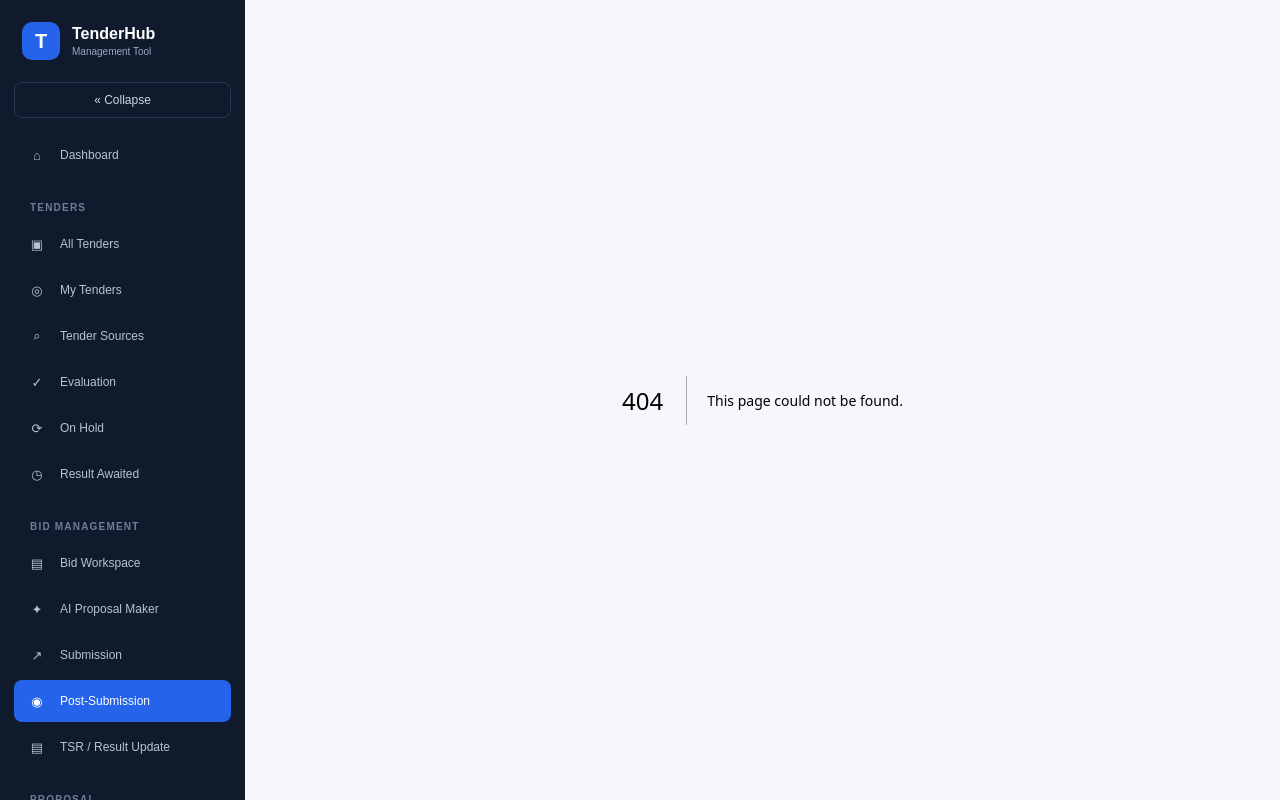
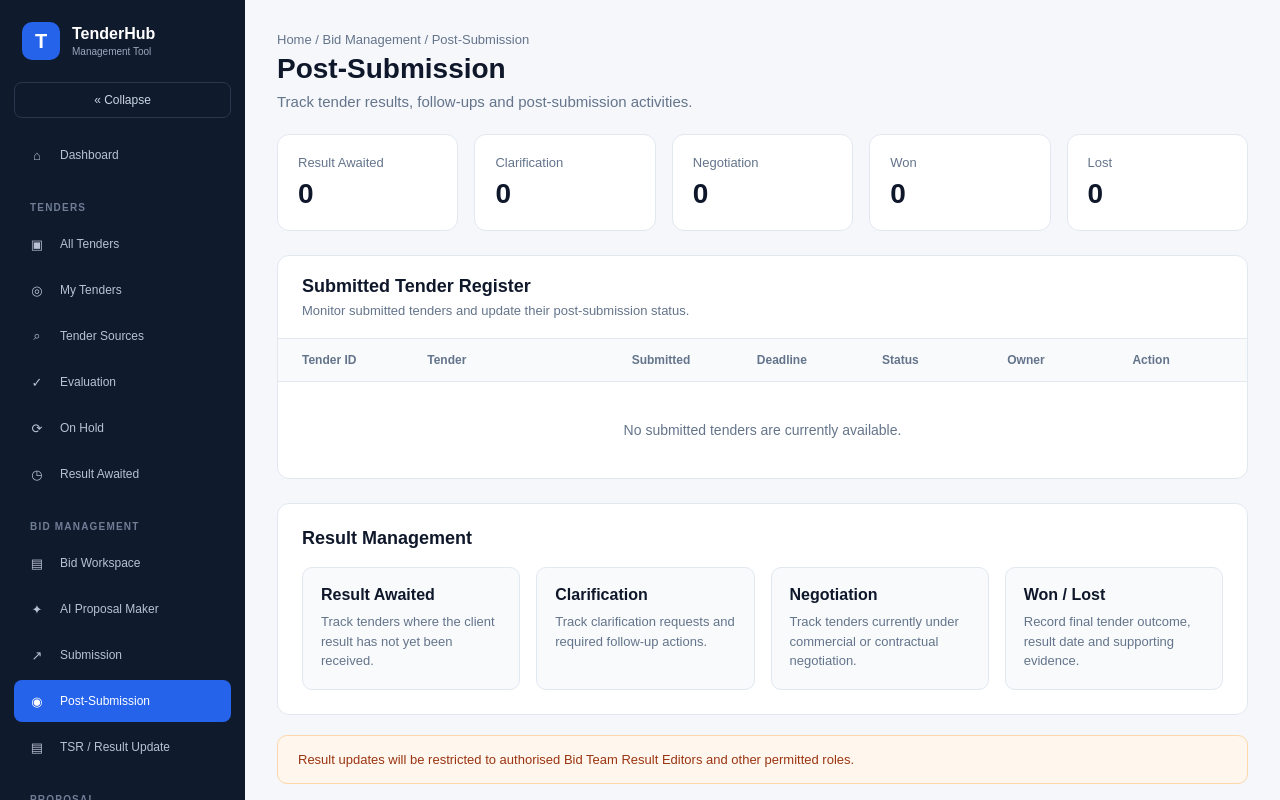
Before and after one commit to pawanmaske-sys/Tender-development-tool, a Next.js app: page /post-submission in a window 1280 px wide. Before the commit this address had no page. Shown: the top 800 px of the page. Built offline with nearby package versions, Linux system fonts and the light colour scheme.

Commit message:
Create page.js

```diff
--- /dev/null
+++ b/app/post-submission/page.js
@@ -0,0 +1,263 @@
+export default function PostSubmissionPage() {
+  return (
+    <div
+      style={{
+        padding: "32px",
+        minHeight: "100vh",
+        background: "#f5f7fb",
+      }}
+    >
+      {/* PAGE HEADER */}
+      <div style={{ marginBottom: "24px" }}>
+        <div
+          style={{
+            fontSize: "13px",
+            color: "#64748b",
+            marginBottom: "6px",
+          }}
+        >
+          Home / Bid Management / Post-Submission
+        </div>
+
+        <h1
+          style={{
+            margin: 0,
+            fontSize: "28px",
+            color: "#0f172a",
+          }}
+        >
+          Post-Submission
+        </h1>
+
+        <p
+          style={{
+            marginTop: "8px",
+            marginBottom: 0,
+            color: "#64748b",
+            fontSize: "15px",
+          }}
+        >
+          Track tender results, follow-ups and post-submission activities.
+        </p>
+      </div>
+
+      {/* SUMMARY CARDS */}
+      <div
+        style={{
+          display: "grid",
+          gridTemplateColumns: "repeat(5, minmax(0, 1fr))",
+          gap: "16px",
+          marginBottom: "24px",
+        }}
+      >
+        {[
+          ["Result Awaited", "0"],
+          ["Clarification", "0"],
+          ["Negotiation", "0"],
+          ["Won", "0"],
+          ["Lost", "0"],
+        ].map(([title, value]) => (
+          <div
+            key={title}
+            style={{
+              background: "#ffffff",
+              border: "1px solid #e2e8f0",
+              borderRadius: "12px",
+              padding: "20px",
+            }}
+          >
+            <div
+              style={{
+                fontSize: "13px",
+                color: "#64748b",
+              }}
+            >
+              {title}
+            </div>
+
+            <div
+              style={{
+                marginTop: "8px",
+                fontSize: "28px",
+                fontWeight: "700",
+                color: "#0f172a",
+              }}
+            >
+              {value}
+            </div>
+          </div>
+        ))}
+      </div>
+
+      {/* RESULT REGISTER */}
+      <div
+        style={{
+          background: "#ffffff",
+          border: "1px solid #e2e8f0",
+          borderRadius: "12px",
+          overflow: "hidden",
+        }}
+      >
+        <div
+          style={{
+            padding: "20px 24px",
+            borderBottom: "1px solid #e2e8f0",
+          }}
+        >
+          <h2
+            style={{
+              margin: 0,
+              fontSize: "18px",
+              color: "#0f172a",
+            }}
+          >
+            Submitted Tender Register
+          </h2>
+
+          <p
+            style={{
+              margin: "6px 0 0",
+              color: "#64748b",
+              fontSize: "13px",
+            }}
+          >
+            Monitor submitted tenders and update their post-submission status.
+          </p>
+        </div>
+
+        {/* TABLE HEADER */}
+        <div
+          style={{
+            display: "grid",
+            gridTemplateColumns:
+              "1fr 1.7fr 1fr 1fr 1fr 1fr 0.8fr",
+            gap: "12px",
+            padding: "14px 24px",
+            background: "#f8fafc",
+            borderBottom: "1px solid #e2e8f0",
+            fontSize: "12px",
+            fontWeight: "600",
+            color: "#64748b",
+          }}
+        >
+          <div>Tender ID</div>
+          <div>Tender</div>
+          <div>Submitted</div>
+          <div>Deadline</div>
+          <div>Status</div>
+          <div>Owner</div>
+          <div>Action</div>
+        </div>
+
+        {/* EMPTY STATE */}
+        <div
+          style={{
+            padding: "40px 24px",
+            textAlign: "center",
+            color: "#64748b",
+            fontSize: "14px",
+          }}
+        >
+          No submitted tenders are currently available.
+        </div>
+      </div>
+
+      {/* RESULT TYPES */}
+      <div
+        style={{
+          marginTop: "24px",
+          background: "#ffffff",
+          border: "1px solid #e2e8f0",
+          borderRadius: "12px",
+          padding: "24px",
+        }}
+      >
+        <h2
+          style={{
+            margin: 0,
+            fontSize: "18px",
+            color: "#0f172a",
+          }}
+        >
+          Result Management
+        </h2>
+
+        <div
+          style={{
+            display: "grid",
+            gridTemplateColumns: "repeat(4, minmax(0, 1fr))",
+            gap: "16px",
+            marginTop: "18px",
+          }}
+        >
+          {[
+            {
+              title: "Result Awaited",
+              text: "Track tenders where the client result has not yet been received.",
+            },
+            {
+              title: "Clarification",
+              text: "Track clarification requests and required follow-up actions.",
+            },
+            {
+              title: "Negotiation",
+              text: "Track tenders currently under commercial or contractual negotiation.",
+            },
+            {
+              title: "Won / Lost",
+              text: "Record final tender outcome, result date and supporting evidence.",
+            },
+          ].map((item) => (
+            <div
+              key={item.title}
+              style={{
+                padding: "18px",
+                border: "1px solid #e2e8f0",
+                borderRadius: "10px",
+                background: "#f8fafc",
+              }}
+            >
+              <h3
+                style={{
+                  margin: 0,
+                  fontSize: "16px",
+                  color: "#0f172a",
+                }}
+              >
+                {item.title}
+              </h3>
+
+              <p
+                style={{
+                  marginTop: "8px",
+                  marginBottom: 0,
+                  fontSize: "13px",
+                  lineHeight: "1.5",
+                  color: "#64748b",
+                }}
+              >
+                {item.text}
+              </p>
+            </div>
+          ))}
+        </div>
+      </div>
+
+      {/* IMPORTANT NOTE */}
+      <div
+        style={{
+          marginTop: "20px",
+          padding: "16px 20px",
+          borderRadius: "10px",
+          background: "#fff7ed",
+          border: "1px solid #fed7aa",
+          color: "#9a3412",
+          fontSize: "13px",
+        }}
+      >
+        Result updates will be restricted to authorised Bid Team Result
+        Editors and other permitted roles.
+      </div>
+    </div>
+  );
+}
```
